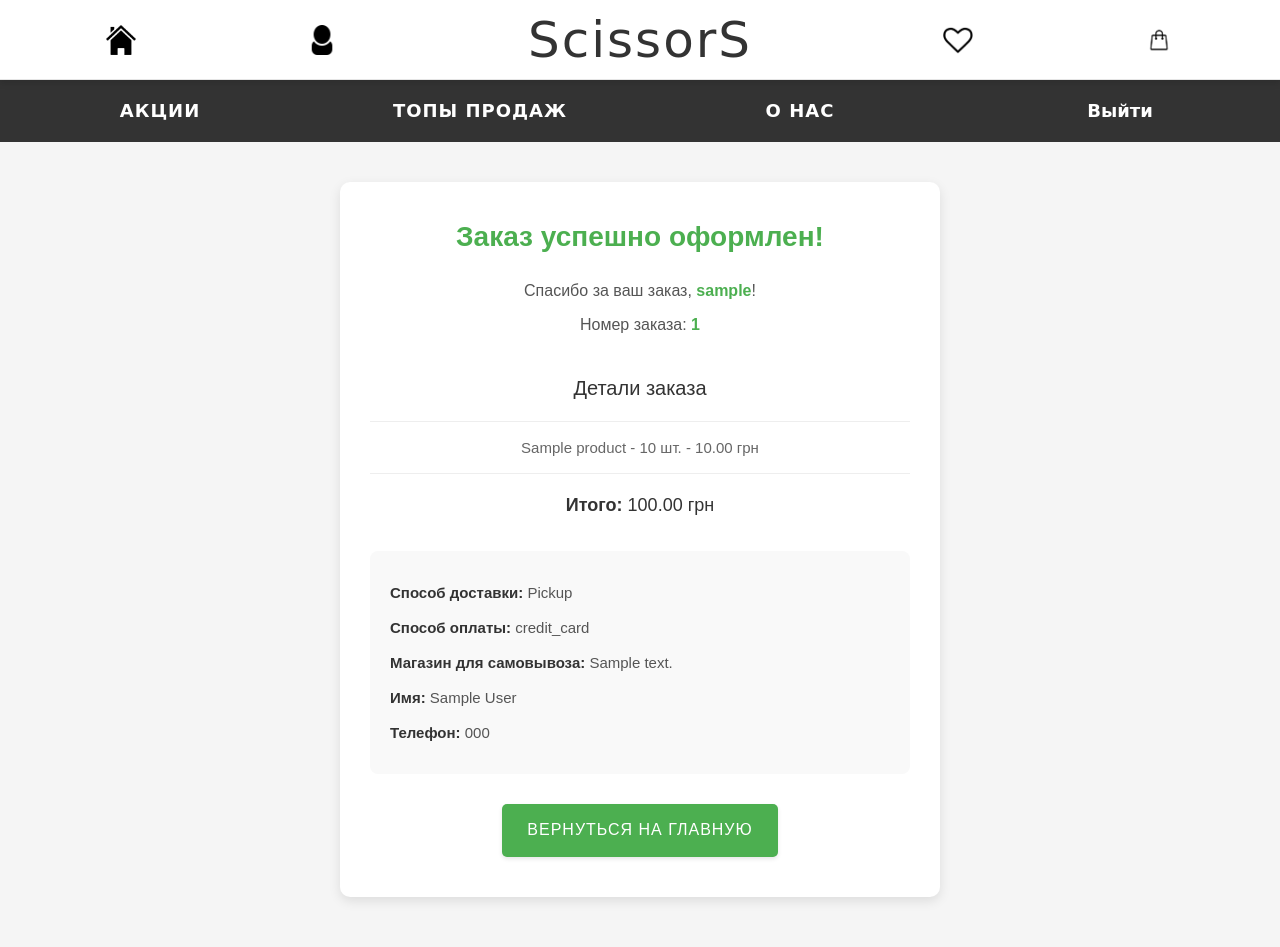
After one commit to Baranotik15/My_project, a Django app: page /orders/order-success/ in a window 1280 px wide. The commit adds this page. Run offline with Django 5.2, Linux system fonts and the light colour scheme; a user stored in the database is signed in; tables that the repository leaves empty hold one stand-in row (values such as "Sample post"); lists and menus that the app fills with data are empty.

Commit message:
add order functionality and some changes in models

```diff
--- a/shopPj/orders/models.py
+++ b/shopPj/orders/models.py
@@ -22,6 +22,37 @@ class Order(models.Model):
     created_at = models.DateTimeField(auto_now_add=True)
     updated_at = models.DateTimeField(auto_now=True)
 
+    delivery_method = models.CharField(
+        max_length=20,
+        choices=[
+            ('Pickup', 'Pickup'),
+            ('Delivery', 'Delivery')
+        ],
+    )
+    payment_method = models.CharField(
+        max_length=20,
+        choices=[
+            ('credit_card', 'Credit Card'),
+            ('paypal', 'PayPal'),
+            ('in_cash', 'In Cash')
+        ],
+    )
+    delivery_address = models.CharField(
+        max_length=255,
+        blank=True,
+        null=True
+    )
+    pickup_address = models.CharField(
+        max_length=50,
+        blank=True,
+        null=True
+    )
+    full_name = models.CharField(
+        max_length=100,
+    )
+    phone_number = models.CharField(
+        max_length=20,
+    )
 
     def get_total_price(self):
         annotated_order = Order.objects.filter(id=self.id).annotate(
--- a/shopPj/orders/urls.py
+++ b/shopPj/orders/urls.py
@@ -1,5 +1,5 @@
 from django.urls import path
-from .views import CheckoutView
+from .views import CheckoutView, OrderSuccessView
 
 urlpatterns = [
     path(
@@ -7,4 +7,9 @@ urlpatterns = [
         CheckoutView.as_view(),
         name='checkout'
     ),
+    path(
+        'order-success/',
+        OrderSuccessView.as_view(),
+        name='order_success.css'
+    ),
 ]
--- a/shopPj/orders/views.py
+++ b/shopPj/orders/views.py
@@ -2,23 +2,33 @@ from django.shortcuts import render, redirect
 from django.views import View
 from django.contrib.auth.decorators import login_required
 from django.utils.decorators import method_decorator
+from django.contrib import messages
 from .forms import OrderForm
 from .models import OrderItem
 from cart.models import Cart, CartItem
+from orders.models import Order
 
 
 @method_decorator(login_required, name='dispatch')
 class CheckoutView(View):
-    def get(self, request, *args, **kwargs):
+    def _get_cart_and_items(self, user):
         try:
-            cart = Cart.objects.get(user=request.user, is_active=True)
+            cart = Cart.objects.get(user=user, is_active=True)
             cart_items = CartItem.objects.filter(cart=cart)
             if not cart_items.exists():
-                return redirect('view_cart')
+                messages.warning(self.request, "Ваша корзина пуста. Добавьте товары, чтобы продолжить.")
+                return None, None, None
+            total_price = sum(item.product.price * item.quantity for item in cart_items)
+            return cart, cart_items, total_price
         except Cart.DoesNotExist:
+            messages.warning(self.request, "У вас нет активной корзины. Добавьте товары, чтобы продолжить.")
+            return None, None, None
+
+    def get(self, request, *args, **kwargs):
+        cart, cart_items, total_price = self._get_cart_and_items(request.user)
+        if not cart:
             return redirect('view_cart')
 
-        total_price = sum(item.product.price * item.quantity for item in cart_items)
         form = OrderForm(user=request.user)
         return render(
             request,
@@ -27,15 +37,10 @@ class CheckoutView(View):
         )
 
     def post(self, request, *args, **kwargs):
-        try:
-            cart = Cart.objects.get(user=request.user, is_active=True)
-            cart_items = CartItem.objects.filter(cart=cart)
-            if not cart_items.exists():
-                return redirect('view_cart')
-        except Cart.DoesNotExist:
+        cart, cart_items, total_price = self._get_cart_and_items(request.user)
+        if not cart:
             return redirect('view_cart')
 
-        total_price = sum(item.product.price * item.quantity for item in cart_items)
         form = OrderForm(request.POST, user=request.user)
         if form.is_valid():
             order = form.save()
@@ -47,6 +52,7 @@ class CheckoutView(View):
                 )
             cart.is_active = False
             cart.save()
+            messages.success(request, "Ваш заказ успешно оформлен!")
             return redirect('order_success')
 
         return render(
@@ -54,3 +60,22 @@ class CheckoutView(View):
             'orders/checkout.html',
             {'form': form, 'total_price': total_price},
         )
+
+@method_decorator(login_required, name='dispatch')
+class OrderSuccessView(View):
+    def get(self, request, *args, **kwargs):
+        order = Order.objects.filter(user=request.user).order_by('-id').first()
+        if not order:
+            messages.warning(request, "У вас нет оформленных заказов.")
+            return redirect('view_cart')
+
+        order_items = order.order_items.all()
+        total_price = sum(item.product.price * item.quantity for item in order_items)
+
+        return render(
+            request, 'orders/order_success.html', {
+                'order': order,
+                'order_items': order_items,
+                'total_price': total_price
+            }
+        )
--- a/shopPj/static/orders/css/checkout.css
+++ b/shopPj/static/orders/css/checkout.css
@@ -1,5 +1,5 @@
 .order-form {
-  max-width: 400px;
+  max-width: 1400px;
   margin: 50px 10%;
   padding: 25px;
   background-color: #ffffff;
@@ -169,3 +169,26 @@
     padding: 8px;
   }
 }
+
+.form-errors {
+  background-color: #f8d7da;
+  color: #721c24;
+  padding: 10px;
+  border-radius: 5px;
+  margin-bottom: 15px;
+}
+
+.form-errors ul {
+  list-style: none;
+  padding: 0;
+}
+
+.form-errors li {
+  margin-bottom: 5px;
+}
+
+.field-error {
+  color: #721c24;
+  font-size: 12px;
+  margin-top: 5px;
+}
--- /dev/null
+++ b/shopPj/static/orders/css/order_success.css
@@ -0,0 +1,159 @@
+body {
+    font-family: 'Arial', sans-serif;
+    background-color: #f5f5f5;
+    margin: 0;
+    padding: 0;
+    color: #333;
+}
+
+.order-success {
+    max-width: 600px;
+    margin: 50px auto;
+    padding: 30px;
+    background-color: #ffffff;
+    border-radius: 10px;
+    box-shadow: 0 4px 12px rgba(0, 0, 0, 0.1);
+    text-align: center;
+}
+
+.order-success__header {
+    margin-bottom: 30px;
+}
+
+.order-success__header h2 {
+    color: #4CAF50;
+    font-size: 28px;
+    font-weight: 600;
+    margin-bottom: 15px;
+}
+
+.order-success__header p {
+    font-size: 16px;
+    color: #555;
+    margin: 5px 0;
+}
+
+.order-success__header .highlight {
+    color: #4CAF50;
+    font-weight: 600;
+}
+
+.order-success__details {
+    margin-bottom: 30px;
+}
+
+.order-success__details h3 {
+    font-size: 20px;
+    color: #333;
+    font-weight: 500;
+    margin-bottom: 15px;
+}
+
+.order-items {
+    list-style: none;
+    padding: 0;
+    margin: 0;
+    border-top: 1px solid #eee;
+    border-bottom: 1px solid #eee;
+}
+
+.order-items li {
+    font-size: 15px;
+    color: #666;
+    padding: 12px 0;
+    border-bottom: 1px dashed #ddd;
+}
+
+.order-items li:last-child {
+    border-bottom: none;
+}
+
+.total-price {
+    font-size: 18px;
+    color: #333;
+    margin-top: 15px;
+}
+
+.total-price strong {
+    font-weight: 600;
+}
+
+.order-success__info {
+    margin-bottom: 30px;
+    text-align: left;
+    background-color: #f9f9f9;
+    padding: 20px;
+    border-radius: 8px;
+}
+
+.order-success__info p {
+    font-size: 15px;
+    color: #555;
+    margin: 8px 0;
+}
+
+.order-success__info strong {
+    color: #333;
+    font-weight: 600;
+}
+
+.btn {
+    display: inline-block;
+    padding: 12px 25px;
+    text-decoration: none;
+    border-radius: 5px;
+    font-size: 16px;
+    font-weight: 500;
+    transition: background-color 0.3s ease, transform 0.1s ease;
+}
+
+.btn--primary {
+    background-color: #4CAF50;
+    color: #ffffff;
+}
+
+.btn--primary:hover {
+    background-color: #45a049;
+    transform: translateY(-2px);
+}
+
+.btn--primary:active {
+    transform: translateY(0);
+}
+
+@media (max-width: 768px) {
+    .order-success {
+        margin: 20px;
+        padding: 20px;
+    }
+
+    .order-success__header h2 {
+        font-size: 24px;
+    }
+
+    .order-success__header p {
+        font-size: 14px;
+    }
+
+    .order-success__details h3 {
+        font-size: 18px;
+    }
+
+    .order-items li {
+        font-size: 13px;
+        padding: 10px 0;
+    }
+
+    .total-price {
+        font-size: 16px;
+    }
+
+    .order-success__info p {
+        font-size: 14px;
+    }
+
+    .btn {
+        padding: 10px 20px;
+        font-size: 14px;
+    }
+}
--- a/shopPj/templates/base.html
+++ b/shopPj/templates/base.html
@@ -12,6 +12,7 @@
   <link rel="stylesheet" href="{% static 'users/css/login.css' %}">
   <link rel="stylesheet" href="{% static 'cart/css/view_cart.css' %}">
   <link rel="stylesheet" href="{% static 'orders/css/checkout.css' %}">
+  <link rel="stylesheet" href="{% static "orders/css/order_success.css" %}">
 </head>
 <body>
 <header>
--- /dev/null
+++ b/shopPj/templates/orders/order_success.html
@@ -0,0 +1,35 @@
+{% extends "base.html" %}
+
+{% block content %}
+  <div class="order-success">
+    <div class="order-success__header">
+      <h2>Заказ успешно оформлен!</h2>
+      <p>Спасибо за ваш заказ, <span class="highlight">{{ request.user.username }}</span>!</p>
+      <p>Номер заказа: <span class="highlight">{{ order.id }}</span></p>
+    </div>
+
+    <div class="order-success__details">
+      <h3>Детали заказа</h3>
+      <ul class="order-items">
+        {% for item in order_items %}
+          <li>{{ item.product.name }} - {{ item.quantity }} шт. - {{ item.product.price }} грн</li>
+        {% endfor %}
+      </ul>
+      <p class="total-price"><strong>Итого:</strong> {{ total_price }} грн</p>
+    </div>
+
+    <div class="order-success__info">
+      <p><strong>Способ доставки:</strong> {{ order.delivery_method }}</p>
+      <p><strong>Способ оплаты:</strong> {{ order.payment_method }}</p>
+      {% if order.delivery_method == 'Delivery' %}
+        <p><strong>Адрес доставки:</strong> {{ order.delivery_address }}</p>
+      {% else %}
+        <p><strong>Магазин для самовывоза:</strong> {{ order.pickup_address }}</p>
+      {% endif %}
+      <p><strong>Имя:</strong> {{ order.full_name }}</p>
+      <p><strong>Телефон:</strong> {{ order.phone_number }}</p>
+    </div>
+
+    <a href="{% url 'main_page' %}" class="btn btn--primary">Вернуться на главную</a>
+  </div>
+{% endblock %}
```
Also changed, not shown: shopPj/orders/forms.py (+12 -12 lines), shopPj/templates/orders/checkout.html (+60 -17 lines), shopPj/orders/migrations/0003_order_delivery_address_order_delivery_method_and_more.py (added), shopPj/orders/migrations/0004_alter_order_full_name_alter_order_payment_method_and_more.py (added), shopPj/orders/migrations/0005_alter_order_delivery_method_alter_order_full_name_and_more.py (added).
